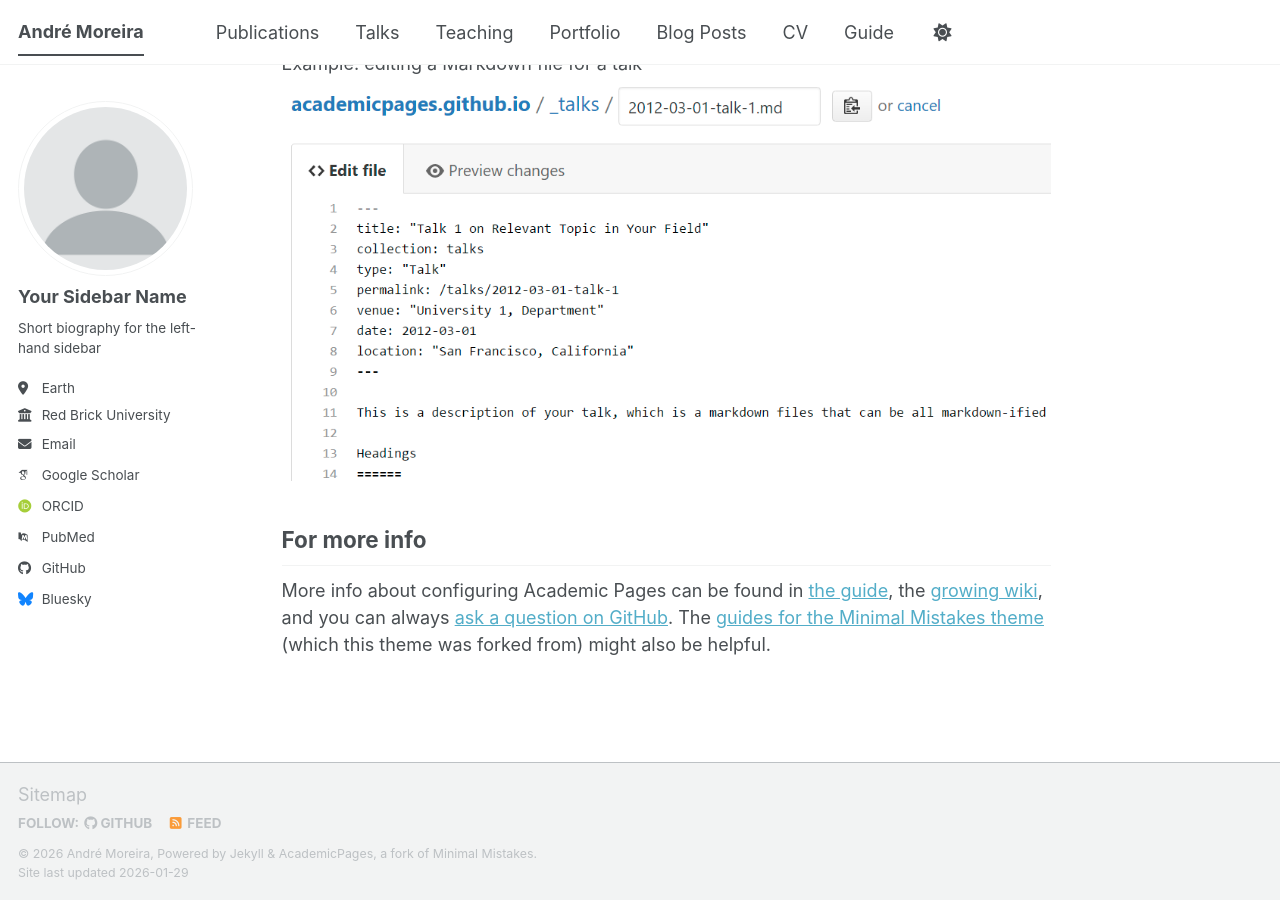
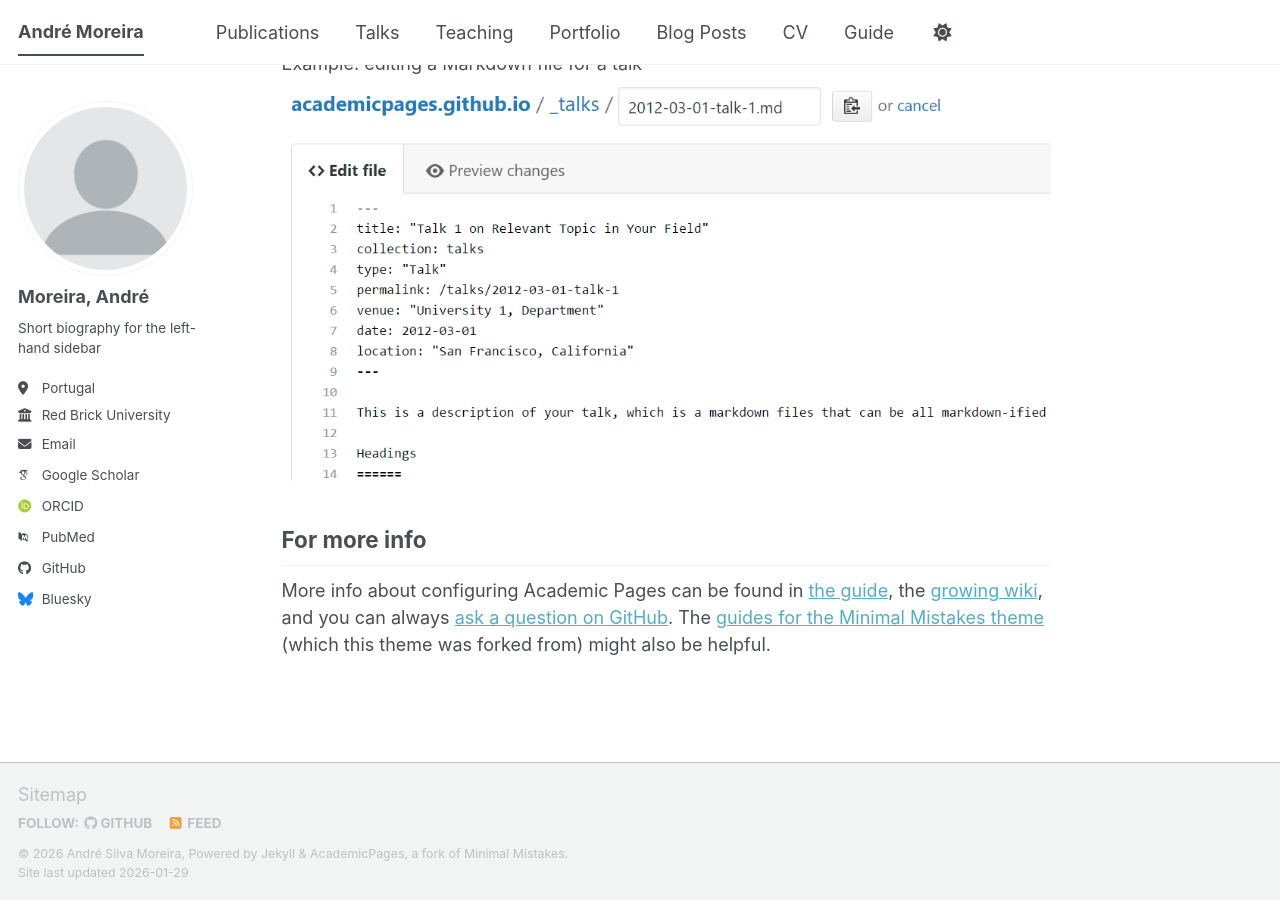
Before and after one commit to andresilmor/andresilmor.github.io, a Jekyll site: the page built from _pages/about.md, in a window 1280 px wide and 900 px high, scrolled down 2720 px. Built offline with Jekyll 4.4.1, drawn with Linux system fonts in a browser that asks for light colours; some web fonts are replaced; a script bundle is joined from its source files by our own code; library files that are not in the unit come from our copies.

Commit message:
Update _config.yml

```diff
--- a/_config.yml
+++ b/_config.yml
@@ -11,9 +11,9 @@ locale                   : "en-US"
 site_theme               : "default" # The available themes options are "default", "air", "sunrise", "mint", "dirt" and "contrast"
 title                    : "André Moreira"
 title_separator          : "-"
-name                     : &name "André Moreira"
+name                     : &name "André Silva Moreira"
 description              : &description "Your Name's academic portfolio"   # Update this with a general description of your site, this is the default if not overridden by a page
-url                      : https://academicpages.github.io # The base hostname & protocol for your site e.g. "https://[your GitHub username].github.io",
+url                      : https://andresilmor.github.io # The base hostname & protocol for your site e.g. "https://[your GitHub username].github.io",
                                                            # or if you already have some other page hosted on Github then use "https://[your GitHub username].github.io/[Your Repo Name]"
 baseurl                  : "" # the subpath of your site, e.g. "/blog"
 repository               : "academicpages/academicpages.github.io"
@@ -24,13 +24,13 @@ repository               : "academicpages/academicpages.github.io"
 author:
   # Biographic information
   avatar           : "profile.png"
-  name             : "Your Sidebar Name"
+  name             : "Moreira, André"
   pronouns         : # example: "she/her"
   bio              : "Short biography for the left-hand sidebar"
-  location         : "Earth"
+  location         : "Portugal"
   employer         : "Red Brick University"
   uri              : # URL
-  email            : "none@example.org"
+  email            : "andre-moreira@ipb.pt"
 
   # Academic websites
   academia         : # URL
```
